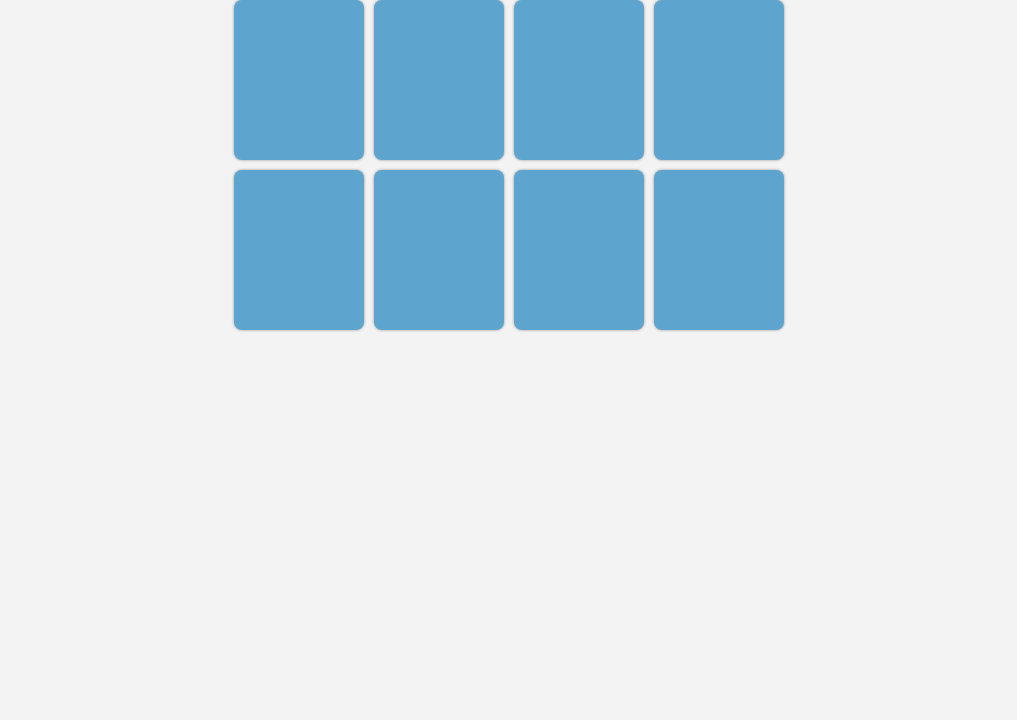
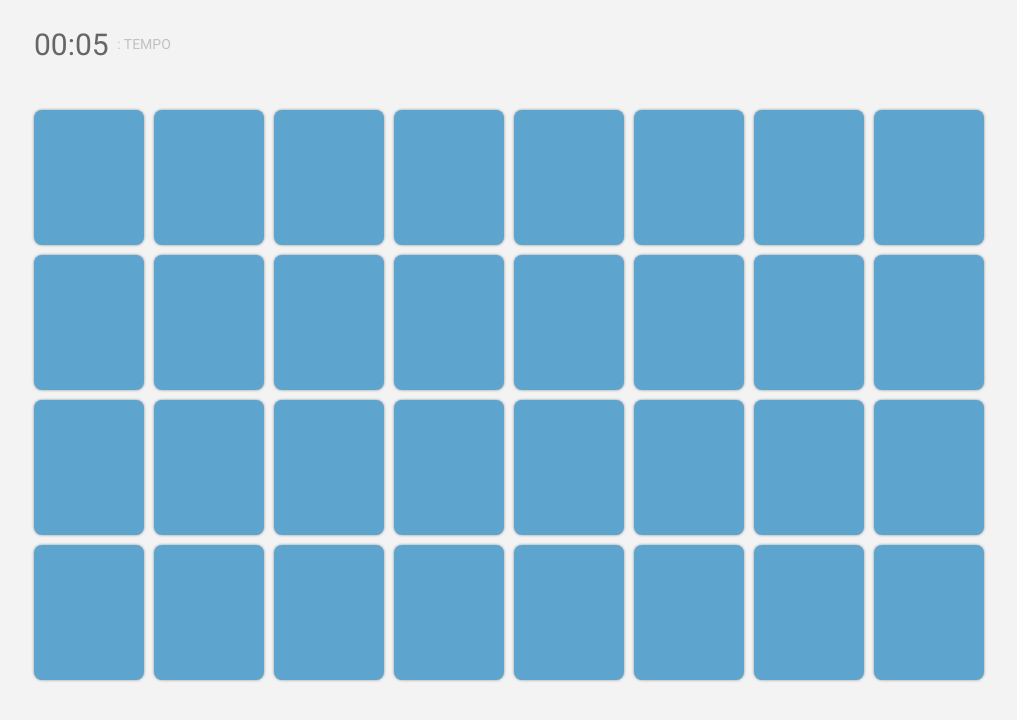
Before and after one commit to andreyBento/memoryGame, a website: page src/index.html in a window 1280 px wide. Shown: the whole page, without its empty margins (126-1143 px from the left). Drawn offline with Linux system fonts and the light colour scheme; files whose address does not match are found by name; a web font is replaced by a local one.

Commit message:
fazendo timer e mudando tamanho dos cards

```diff
--- a/src/index.html
+++ b/src/index.html
@@ -6,14 +6,14 @@
     <title>Memory Game</title>
     <meta name="description" content="">
     <meta name="viewport" content="width=device-width, initial-scale=1">
-    <link href="https://fonts.googleapis.com/css?family=Annie+Use+Your+Telescope" rel="stylesheet">
+    <link href="https://fonts.googleapis.com/css?family=Roboto:300,400,700" rel="stylesheet">
     <link rel="stylesheet" href="css/estiloMemoryGame.css">
 </head>
 <body>
     <main>
         <header class="memory-header"></header>
-        <section class="memory-body container"></section>
-        <footer class="memory-footer"></footer>
+        <section class="memory-body"></section>
+        <aside class="memory-ranking"></aside>
     </main>
      <script src="js/jquery.js"></script>
      <script src="js/bootstrap.js"></script>
--- a/src/js/script_memoryGame.js
+++ b/src/js/script_memoryGame.js
@@ -6,8 +6,8 @@
 const Game = function(stageParam){
     this.cards = [];
     this.cardsMirror = [];
-    this.open = [];
-    this.actualStage = this.stage(stageParam);
+    this.cardsOpen = [];
+    this.begin(stageParam);
 }
 
 const Card = function(name, key){
@@ -16,31 +16,70 @@ const Card = function(name, key){
     this.template = '<button class="card card-open" disabled data-name="'+ this.name +'">' + '</button>';
 }
 
+Game.prototype.begin = function(stageParam){
+    this.stage(stageParam);
+    this.timer();
+    // this.moves();
+}
+
 Game.prototype.stage = function(stage){
-
+    const body = document.querySelector('.memory-body');
     if(stage == 1){
         this.createCard(4);
-        this.born();
     } else if(stage == 2){
-        this.createCard(8);
-        this.born();
+        this.createCard(12);
     } else if(stage == 3){
         this.createCard(16);
-        this.born();
-    } else if(stage == 4){
-        this.createCard(32);
-        this.born();
     }
+    this.born();
+    body.setAttribute('class','memory-body stage'+ stage);
 }
+
+Game.prototype.timer = function(){
+    let header = document.querySelector('.memory-header'),
+        time = '00' + ':' + '00',
+        min = '00',
+        sec = '00';
+
+    header.innerHTML += '<p class="timer"><span id="timerHtml">'+ time +'</span> : Tempo</p>';
+    let timerHtml = document.getElementById('timerHtml');
+
+    const updateTime = setInterval(function(){
+        if(sec < 59){
+            sec++;
+            sec = addZero(sec);
+        } else{
+            min++;
+            min = addZero(min);
+            sec = '00';
+        }
+        time = min + ':' + sec;
+        timerHtml.innerHTML = time;
+    }, 1000);
+
+    function addZero(i) {
+        if (i < 10) {
+            i = "0" + i;
+        }
+        return i;
+    }
+
+}
+
+// Game.prototype.moves = function(){
+//     let header = document.querySelector('.memory-header');
+//     header.innerHTML += '<p class="timer"><span id="timerHtml">'+ time +'</span> : Tempo</p>';
+
+
+// }
 
 Game.prototype.createCard = function(quantity){
     for(i = 0; i < quantity; i++){
         let cardName = 'item' + (i + 1),
             cardKey = i + 1;
         this.cards.push(new Card(cardName, cardKey));
-    }
-    for(i = 0; i < quantity; i++){
-        cardName = 'item' + (i + this.cards.length + 1),
+
+        cardName = 'item' + (i + quantity + 1),
         cardKey = this.cards[i].key;
         this.cardsMirror.push(new Card(cardName, cardKey));
     }
@@ -71,21 +110,21 @@ Game.prototype.unturn = function(elementsArray){
 
 Game.prototype.checkMatch = function(){
     const cardOpenArray = document.querySelectorAll('.card-open');
-    if(this.open.length == 2){
-        if(this.open[0] == this.open[1]){
+    if(this.cardsOpen.length == 2){
+        if(this.cardsOpen[0] == this.cardsOpen[1]){
             for(i = 0; i < cardOpenArray.length; i++){
                 let cardClass = cardOpenArray[i].getAttribute('class');
                 if(cardClass == 'card card-open'){
                     cardOpenArray[i].setAttribute('class', 'card success');
                 }
             }
-            return this.open = [];
+            return this.cardsOpen = [];
         } else {
             for(i = 0; i < cardOpenArray.length; i++){
                 cardOpenArray[i].setAttribute('class', 'card fail');
             }
             this.unturn(cardOpenArray);
-            return this.open = [];
+            return this.cardsOpen = [];
         }
     }
 }
@@ -100,9 +139,9 @@ Game.prototype.turnCard = function(item){
         this.addIcon(item);
         for(i = 0; i < this.cards.length; i++){
             if(dataIcone == this.cards[i].name){
-                this.open.push(this.cards[i].key);
+                this.cardsOpen.push(this.cards[i].key);
             } else if (dataIcone == this.cardsMirror[i].name){
-                this.open.push(this.cardsMirror[i].key);
+                this.cardsOpen.push(this.cardsMirror[i].key);
             }
         }
     }
@@ -139,7 +178,7 @@ Game.prototype.cardClick = function(item){
     this.checkFinish();
 }
 
-const game = new Game(1);
+const game = new Game(3);
 
 const cardsArray = document.querySelectorAll('.card');
 for(i = 0; i < cardsArray.length; i++){
--- a/src/sass/componentes/_card.scss
+++ b/src/sass/componentes/_card.scss
@@ -4,8 +4,8 @@
 
 .card{
     position: relative;
-    width: 130px;
-    height: 160px;
+    width: 110px;
+    height: 135px;
     margin-right: 10px;
     margin-bottom: 10px;
     color: #5DA4CF;
@@ -15,7 +15,7 @@
     border-radius: 8px;
     box-shadow: 0 0 3px 0 rgba(0,0,0, 0.4);
     transition: 1s;
-    transform: rotateY(180deg);
+    transform: rotateY(-180deg);
     &.card-open{
         background-color: #DCE5FD;
         box-shadow: none;
@@ -32,8 +32,23 @@
         color: #CF5D64;
         box-shadow: none;
         transform: rotateY(0);
+        animation-name: fail;
+        animation-duration: 0.2s;
+        animation-timing-function: ease-in-out;
+        animation-delay: 0.6s;
+        animation-iteration-count: 2;
     }
     &:hover,
     &:focus,
     &:focus:hover{ outline: none; }
+
+    span{ vertical-align: middle; }
 }
+
+@keyframes fail {
+    0%{ transform: translate(0); }
+    30% { transform: translate(10px); }
+    50% { transform: translate(0); }
+    80% { transform: translate(-10px); }
+    100% { transform: translate(0); }
+}
--- a/src/sass/geral/_geral.scss
+++ b/src/sass/geral/_geral.scss
@@ -4,15 +4,46 @@
 
 
 body {
-  font-family: 'Annie Use Your Telescope', cursive;
+  font-family: 'Roboto', cursive;
   color: #666666;
   background-color: #F3F3F3
 }
 
+.memory-header{
+  height: 90px;
+  max-width: 960px;
+  margin: auto;
+  display: flex;
+  align-content: center;
+  align-items: center;
+  .timer{
+    margin-bottom: 0;
+    font-size: 14px;
+    font-weight: 500;
+    text-transform: uppercase;
+    color: #c1c1c1;
+    span{
+      vertical-align: middle;
+      margin-right: 5px;
+      font-size: 30px;
+      font-weight: 500;
+      text-transform: none;
+      color: #666;
+    }
+  }
+}
+
 .memory-body{
+  position: relative;
+  top: calc(50% - 90px);
+  transform: translateY(-50%);
+
   display: flex;
-  vertical-align: middle;
   flex-wrap: wrap;
+  align-content: center;
+  margin: auto;
   text-align: center;
-  max-width: 590px;
+  &.stage1{ max-width: 480px; }
+  &.stage2{ max-width: 720px; }
+  &.stage3{ max-width: 960px; }
 }
```
Also changed, not shown: src/css/estiloMemoryGame.css, 1 other file.
